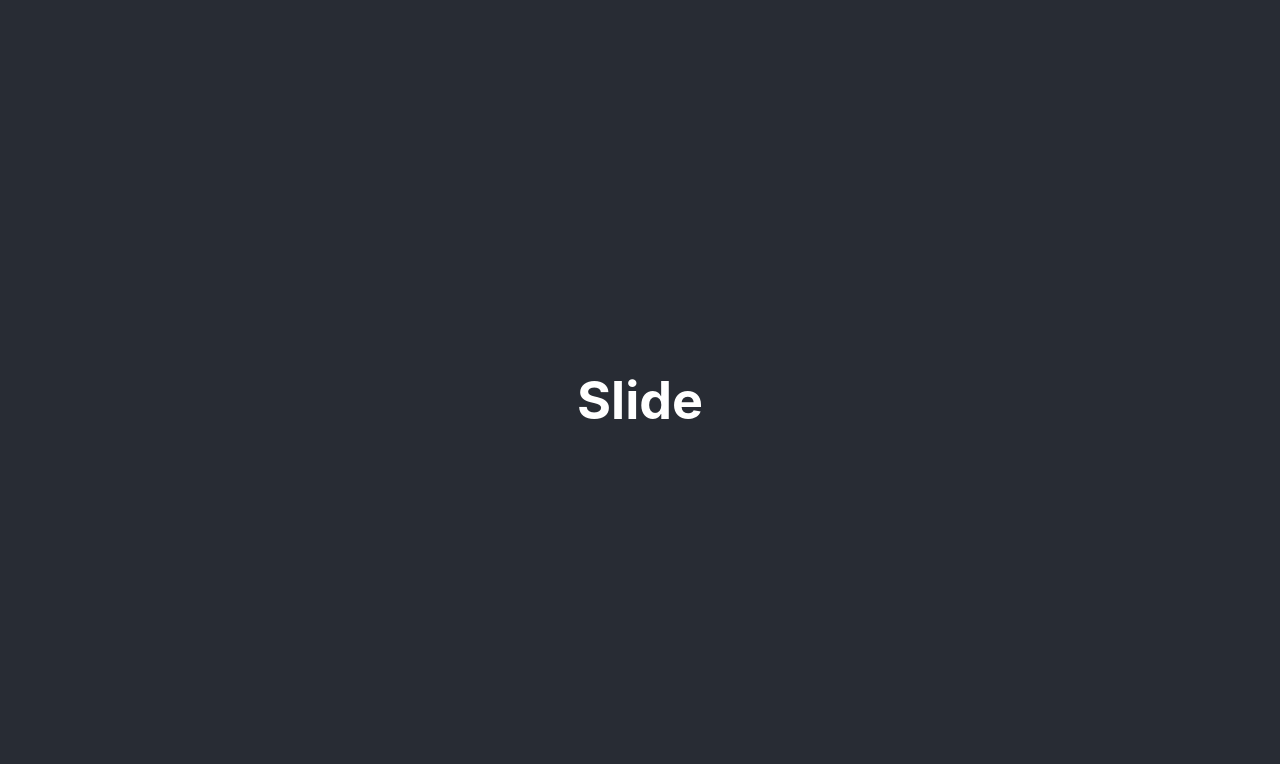
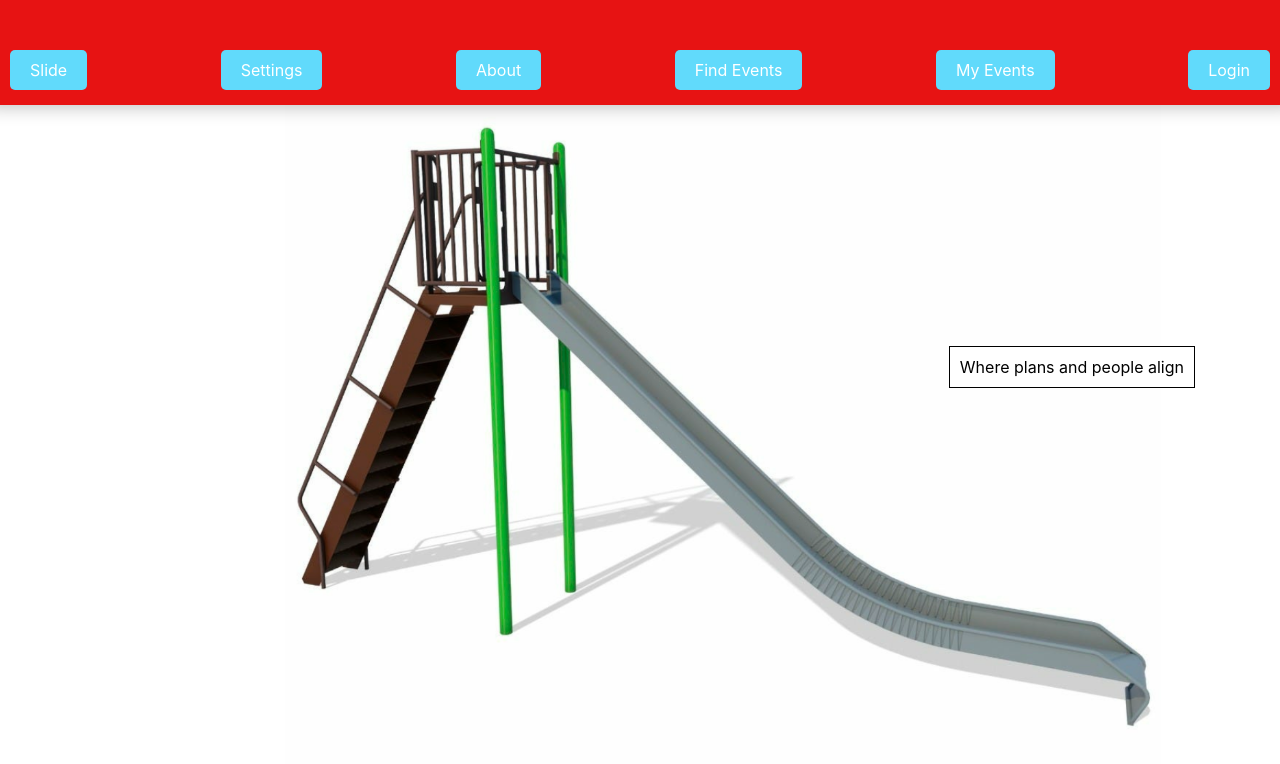
Before and after one commit to rkumraUCLA/slide, a React (Create React App) app: page / in a window 1280 px wide. Shown: the top 764 px of the page. Built offline with nearby package versions, Linux system fonts and the light colour scheme.

Commit message:
Basic FrontEnd with name and login

```diff
--- a/src/App.css
+++ b/src/App.css
@@ -1,38 +1,65 @@
 .App {
   text-align: center;
+  height: 100vh;
+  display: flex;
+  flex-direction: column;
+  justify-content: flex-start;
+  align-items: center;
+  background-image: url('/Images/logo.png');
+  background-color: #282c34;
+  background-size: cover;
 }
 
-.App-logo {
-  height: 40vmin;
-  pointer-events: none;
+/* ... (rest of your styles) */
+
+.slogan {
+  position: absolute;
+  top: 50%;
+  right: 100px;
+  transform: translate(0, 700%);
+  background-color: #fff;
+  padding: 10px;
+  border: 1px solid #000;
+  /* Additional styles like font-size, color, text-align can be added here */
 }
 
-@media (prefers-reduced-motion: no-preference) {
-  .App-logo {
-    animation: App-logo-spin infinite 20s linear;
-  }
+
+.slide-in {
+  background-color: #e71313;
+  width: 100%; /* Adjust the width as needed */
+  max-width: 20000px; /* Set a maximum width */
+  padding: 15px;
+  border-radius: 5px;
+  box-shadow: 0px 0px 20px rgba(0, 0, 0, 0.3);
+  transform: translateY(100%);
+  transition: transform 0.5s ease;
+}
+
+.App:hover .slide-in {
+  transform: translateY(0);
 }
 
 .App-header {
-  background-color: #282c34;
-  min-height: 100vh;
-  display: flex;
-  flex-direction: column;
-  align-items: center;
-  justify-content: center;
   font-size: calc(10px + 2vmin);
   color: white;
 }
 
-.App-link {
-  color: #61dafb;
+.categories {
+  display: flex;
+  justify-content: space-between;
+  margin-top: 20px;
 }
 
-@keyframes App-logo-spin {
-  from {
-    transform: rotate(0deg);
-  }
-  to {
-    transform: rotate(360deg);
-  }
+.category-box {
+  background-color: #61dafb;
+  color: white;
+  padding: 10px 20px;
+  border-radius: 5px;
+  margin: 0 10px;
+  cursor: pointer;
+  transition: background-color 0.3s ease;
 }
+
+.category-box:hover {
+  background-color: #007acc; /* Change the color as needed */
+}
--- a/src/App.js
+++ b/src/App.js
@@ -1,12 +1,22 @@
-import logo from './logo.svg';
 import './App.css';
 
 function App() {
   return (
     <div className="App">
-      <header className="App-header">
-        <h1>Slide</h1>
-      </header>
+      <div className="slide-in">
+        <header className="App-header">
+          <h1></h1>
+        </header>
+        <div className="categories">
+          <div className="category-box">Slide</div>
+          <div className="category-box">Settings</div>
+          <div className="category-box">About</div>
+          <div className="category-box">Find Events</div>
+          <div className="category-box">My Events</div>
+          <div className="category-box">Login</div>
+        </div>
+        <div className="slogan">Where plans and people align</div>
+      </div>
     </div>
   );
 }
```
Also changed, not shown: Images/logo.png (added), 1 other file (tests, documents, lock files or other folders).
